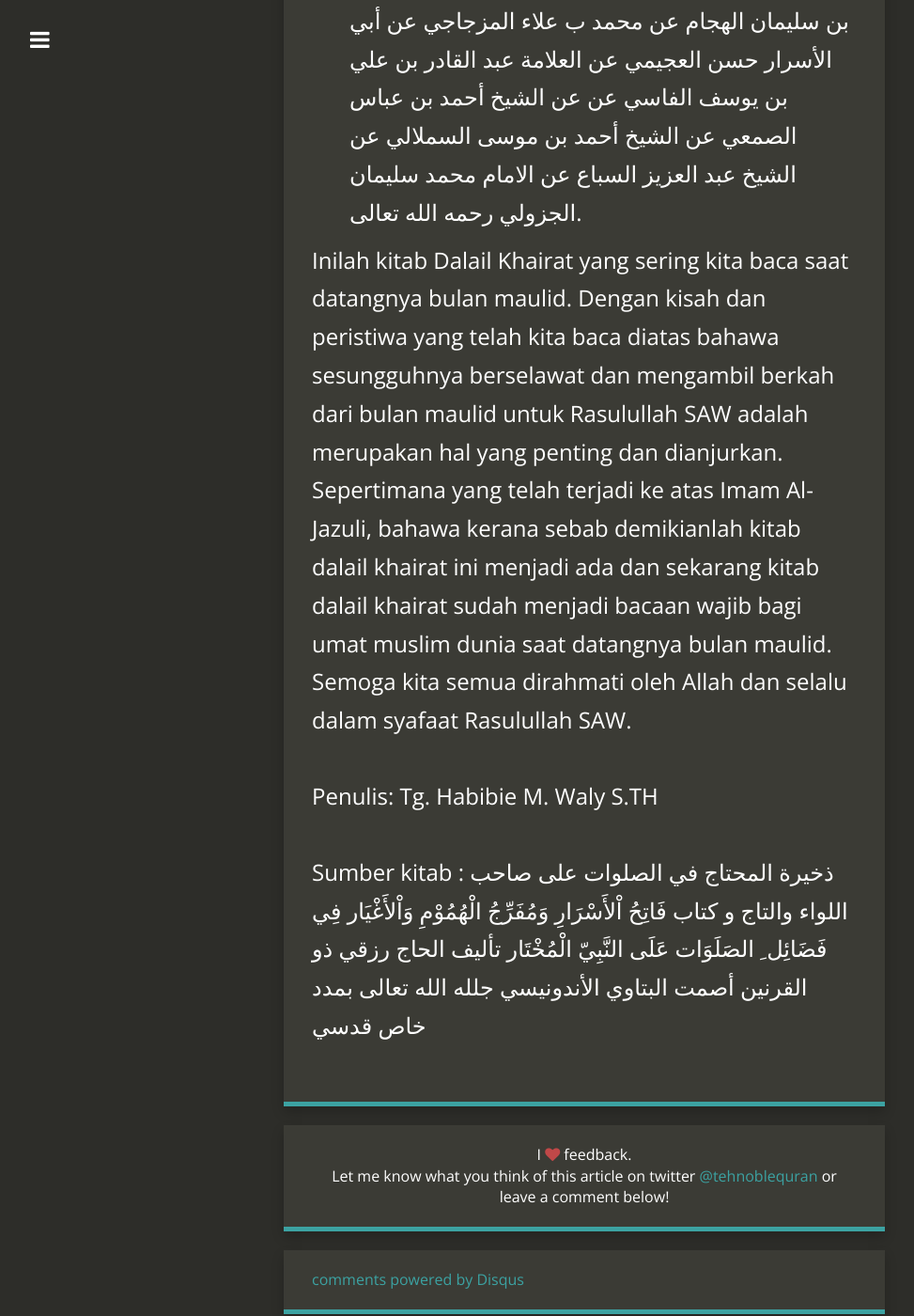
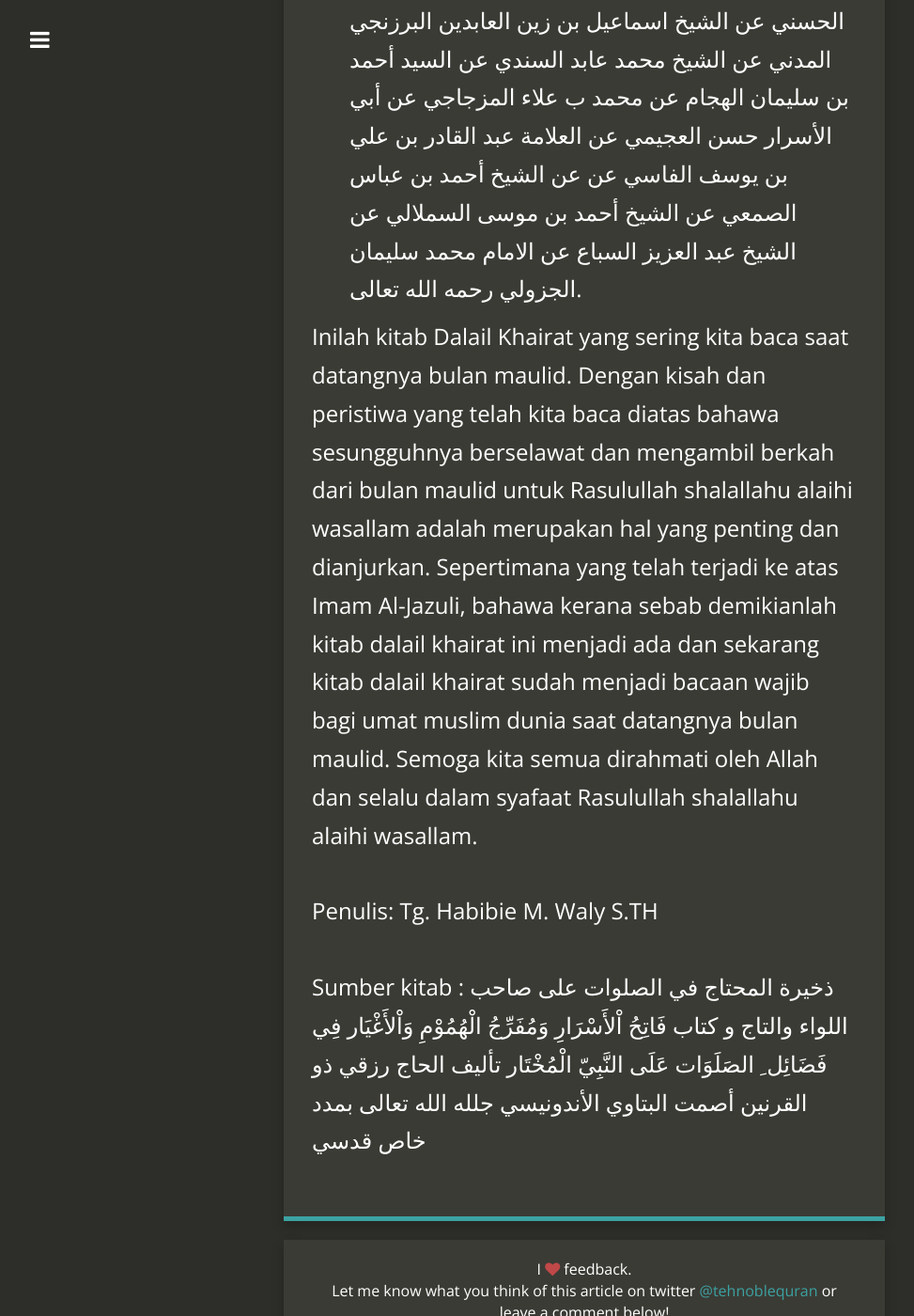
Before and after one commit to kedamaian/swsyafiq, a Jekyll site: the page built from _posts/2018-02-28-kisah-unik-imam-aljazuli.md, in a window 1280 px wide and 1400 px high, scrolled down 7385 px. Shown: the whole window at 94% size, without its empty margins (18-991 px from the left). Built offline with Jekyll 4.4.1, drawn with Linux system fonts in a browser that asks for light colours; nearby versions of some CDN libraries; comment, search, counter and statistics services are not loaded; some of the changed text lies outside the part shown.

Commit message:
Update 2018-02-28-kisah-unik-imam-aljazuli.md

```diff
--- a/_posts/2018-02-28-kisah-unik-imam-aljazuli.md
+++ b/_posts/2018-02-28-kisah-unik-imam-aljazuli.md
@@ -12,7 +12,7 @@
 
 Imam Al-jazuli belajar di daerah Fas iaitu sebuah kota yang cukup ramai dan padat. Tempat ini tidak terlalu jauh dan juga tidak dekat dengan negeri mesir. Jarak antara fas dan mesir dapat dikatakan jaraknya kira-kira 36 derajat 17 daqiqah atau sekitar 4.064 km. Di kota fas inilah beliau belajar hingga namanya tersohor keseluruh dunia.
 
-Imam al-Jazuli juga banyak mengarang kitab, namun diantara kitab terkenal beliau yang terkenal adalah kitab “Dalail Khairat”. Kitab ini berisi tentang kata-kata mutiara, sejarah, dzikir dan ucapan pujian bagi Rasulullah SAW. Kerana kitab inilah nama Imam al-Jazuli mulai terkenal ke seluruh dunia. Bukan hanya itu, sebab terbentuknya kitab tersebut juga adalah sangat unik.
+Imam al-Jazuli juga banyak mengarang kitab, namun diantara kitab terkenal beliau yang terkenal adalah kitab “Dalail Khairat”. Kitab ini berisi tentang kata-kata mutiara, sejarah, dzikir dan ucapan pujian bagi Rasulullah shalallahu alaihi wasallam. Kerana kitab inilah nama Imam al-Jazuli mulai terkenal ke seluruh dunia. Bukan hanya itu, sebab terbentuknya kitab tersebut juga adalah sangat unik.
 
 Kronologinya adalah saat beliau disuatu ketika sedang berjalan-jalan di salah satu wilayah padang pasir, saat itu waktu solat telah tiba. Imam al-Jazuli mencari air untuk berwudhu' namun saat itu ketika berada di padang pasir tentunya air sangatlah sukar untuk didapatkan. Namun saat beliau mencari air dan akhirnya menemukan sebuah perigi, beliau melihat bahawa air didalam perigi sangatlah sedikit sehingga perlu alat untuk mendapatkannya, bahkan juga  perigi yang dijumpai beliau sangatlah dalam.
 
@@ -32,7 +32,7 @@
 
 Sebahagian karamah Imam al-Jazuli adalah setelah 77 tahun dari wafat beliau, makam beliau dipindahkan dari kota Sus ke kota Marakisy, dan ternyata ketika jenazah beliau dikeluarkan dari kubur, keadaan jenazah itu masih utuh seperti ketika beliau dimakamkan. Rambut dan janggut beliau masih nampak bersih dan jelas seperti pada hari beliau dimakamkan. Makam beliau di Marakisy sering diziarahi oleh ramai orang.
 
-Sebahagian besar penziarah itu membaca kitab Dalail al-Khairat di sana, sehingga diharumi makam itu bau semerbak minyak misik yang amat harum kerana begitu banyak dibacakan selawat salam kepada Nabi Muhammad saw, para sahabat dan keluarga beliau. Kisah wangi semerbak itu adalah sebahagian dari sejarah yang lain tentang beliau bahawa para soleh dari berbagai penjuru dari masa ke masa senantiasa membaca dan mengamalkan kitab beliau iaitu Dalail al-Khairat.[1]
+Sebahagian besar penziarah itu membaca kitab Dalail al-Khairat di sana, sehingga diharumi makam itu bau semerbak minyak misik yang amat harum kerana begitu banyak dibacakan selawat salam kepada Nabi Muhammad shalallahu alaihi wasallam, para sahabat dan keluarga beliau. Kisah wangi semerbak itu adalah sebahagian dari sejarah yang lain tentang beliau bahawa para soleh dari berbagai penjuru dari masa ke masa senantiasa membaca dan mengamalkan kitab beliau iaitu Dalail al-Khairat.[1]
 
 عَنِ ابْنِ مَسْعُودٍ رَضِيَ اللهُ عَنْهُ قَالَ قَالَ صَلَّى اللهُ عَلَيْهِ وَسَلَّمَ إِنَّ أَوْلَى النَّاسِ بِي يَوْمَ الْقِيَامَةِ أَكْثَرُهُمْ عَلَيَّ صَلاةً .
 Artinya: “Manusia yang paling utama bersamaku pada hari kiamat adalah orang yang paling banyak membaca Selawat untukku.”[2]
@@ -46,7 +46,7 @@
 2. Dari sayyid Fawwaz Bin Bassyar Hafizhahullah:
 الحاج رزقي ذو القرنين أصمت البتاوي عن السيد العلامة فواز بن بشار بن سعيد محي الدين الطباع الحسني عن فضيلة الشيخ المعمر يوسف محمود عمر العتوم عن محدث الديار الشامية الشيخ بدر الدين محمد بن يوسف الحسني عن الشيخ اسماعيل بن زين العابدين البرزنجي المدني عن الشيخ محمد عابد السندي عن السيد أحمد بن سليمان الهجام عن محمد ب علاء المزجاجي عن أبي الأسرار حسن العجيمي عن العلامة عبد القادر بن علي بن يوسف الفاسي عن عن الشيخ أحمد بن عباس الصمعي عن الشيخ أحمد بن موسى السملالي عن الشيخ عبد العزيز السباع عن الامام محمد سليمان الجزولي رحمه الله تعالى.
 
-Inilah kitab Dalail Khairat yang sering kita baca saat datangnya bulan maulid. Dengan kisah dan peristiwa yang telah kita baca diatas bahawa sesungguhnya berselawat dan mengambil berkah dari bulan maulid untuk Rasulullah SAW adalah merupakan hal yang penting dan dianjurkan. Sepertimana yang telah terjadi ke atas Imam Al-Jazuli, bahawa kerana sebab demikianlah kitab dalail khairat ini menjadi ada dan sekarang kitab dalail khairat sudah menjadi bacaan wajib bagi umat muslim dunia saat datangnya bulan maulid. Semoga kita semua dirahmati oleh Allah dan selalu dalam syafaat Rasulullah SAW.
+Inilah kitab Dalail Khairat yang sering kita baca saat datangnya bulan maulid. Dengan kisah dan peristiwa yang telah kita baca diatas bahawa sesungguhnya berselawat dan mengambil berkah dari bulan maulid untuk Rasulullah shalallahu alaihi wasallam adalah merupakan hal yang penting dan dianjurkan. Sepertimana yang telah terjadi ke atas Imam Al-Jazuli, bahawa kerana sebab demikianlah kitab dalail khairat ini menjadi ada dan sekarang kitab dalail khairat sudah menjadi bacaan wajib bagi umat muslim dunia saat datangnya bulan maulid. Semoga kita semua dirahmati oleh Allah dan selalu dalam syafaat Rasulullah shalallahu alaihi wasallam.
 
 Penulis:
 Tg. Habibie M. Waly S.TH
```
